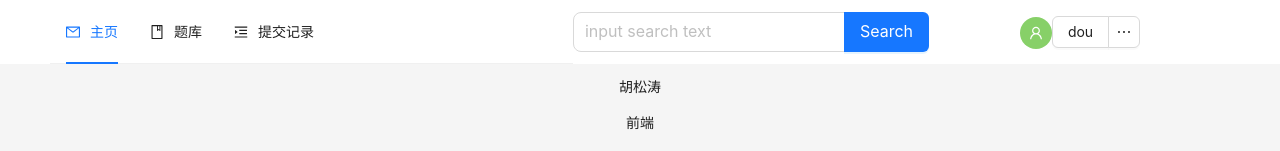
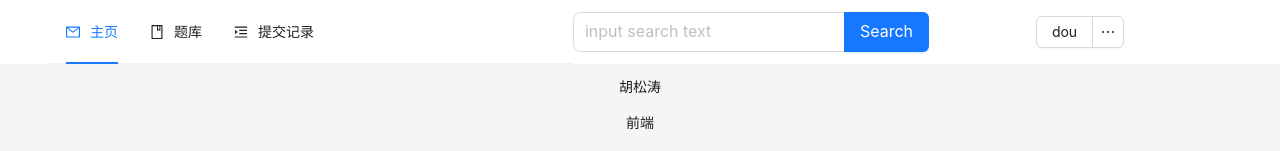
Before and after one commit to Dou-D/v3-oj, a Vue app: page /home in a window 1280 px wide. Shown: the top 151 px of the page. Built offline with nearby package versions, Linux system fonts and the light colour scheme; what @guolao/vue-monaco-editor would draw is missing.

Commit message:
fix menu bug

```diff
--- a/src/components/Home/NavBar.vue
+++ b/src/components/Home/NavBar.vue
@@ -8,9 +8,6 @@
                 @search="onSearch" />
         </a-flex>
         <a-col flex="0 1 300px">
-            <a-avatar style="background-color: #87d068">
-                <UserOutlined />
-            </a-avatar>
             <a-dropdown-button @click="handleButtonClick">
                 dou
                 <template #overlay>
@@ -55,11 +52,9 @@ const navigate = (path) => {
 
 const menu = ref([
     {
-        id: 1,
         title: '个人中心',
         path: '/user',
     }, {
-        id: 2,
         title: '退出登录',
         path: 'logout',
     }
@@ -67,10 +62,7 @@ const menu = ref([
 const userStore = useUserStore()
 menu.value.push(...userStore.menu);
 const handleButtonClick = e => {
-    console.log('click left button', e);
-    if (!storage.get(storage.USER_TOKEN)) {
-        navigate('/user/login')
-    }
+    navigate('/user/login')
 };
 const handleMenuClick = e => {
     if(e.key === 'logout') {
--- a/src/components/Problem/ProblemTable.vue
+++ b/src/components/Problem/ProblemTable.vue
@@ -124,7 +124,7 @@ const ProblemListAPI = async (page, number) => {
 }
 
 EventBus.on("searchProblem", (val) => {
-  console.log(val, "searchProblem");
+
 })
 onUnmounted(() => {
   EventBus.off("searchProblem")
--- a/src/router/index.js
+++ b/src/router/index.js
@@ -66,7 +66,7 @@ const routes = [
   },
 ];
 const router = createRouter({
-  history: createWebHistory(import.meta.env.BASE_URL),
+  history: createWebHistory(),
   routes: routes
 });
 
--- a/src/stores/user.js
+++ b/src/stores/user.js
@@ -9,7 +9,7 @@ export const useUserStore = defineStore("user", () => {
   menu.value.push({
     id: 1,
     title: "题目管理",
-    path: "/console/problem"
+    path: "/console/problems"
   },
   {
     id: 2,
```
